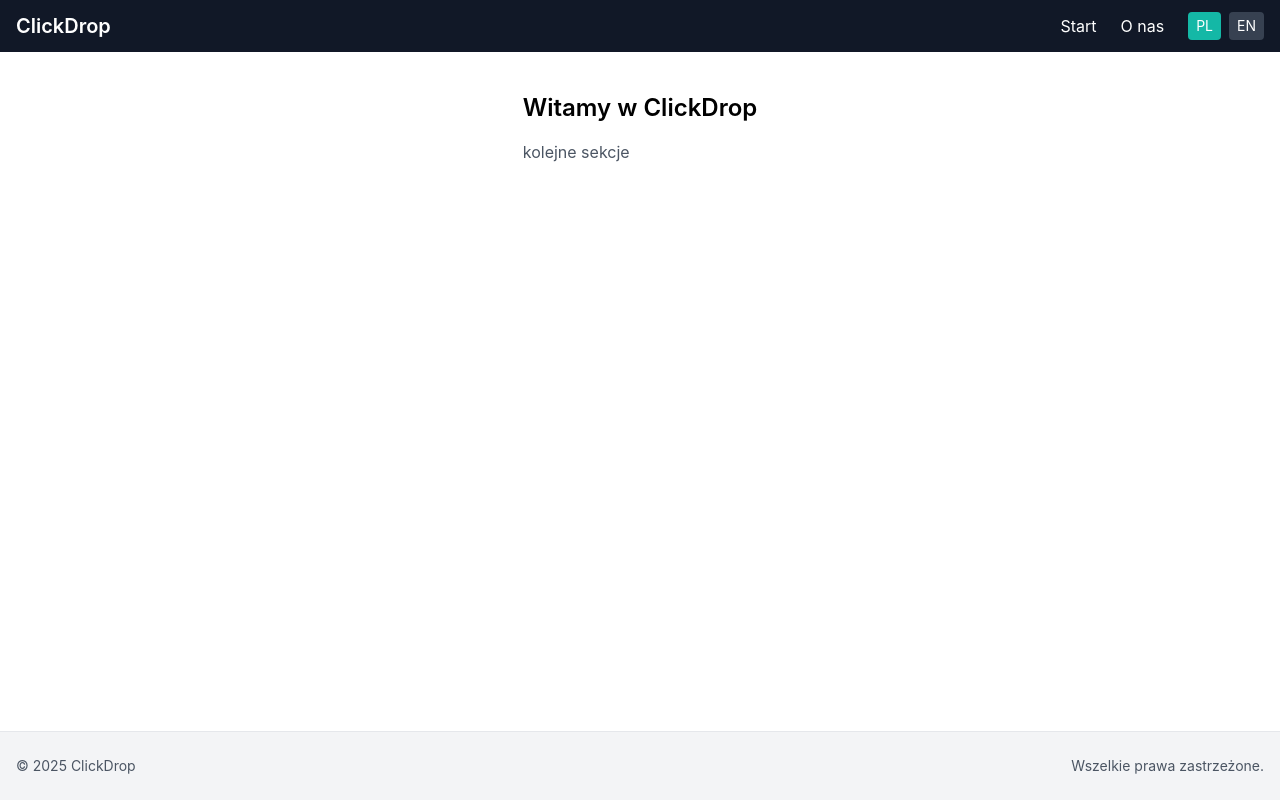
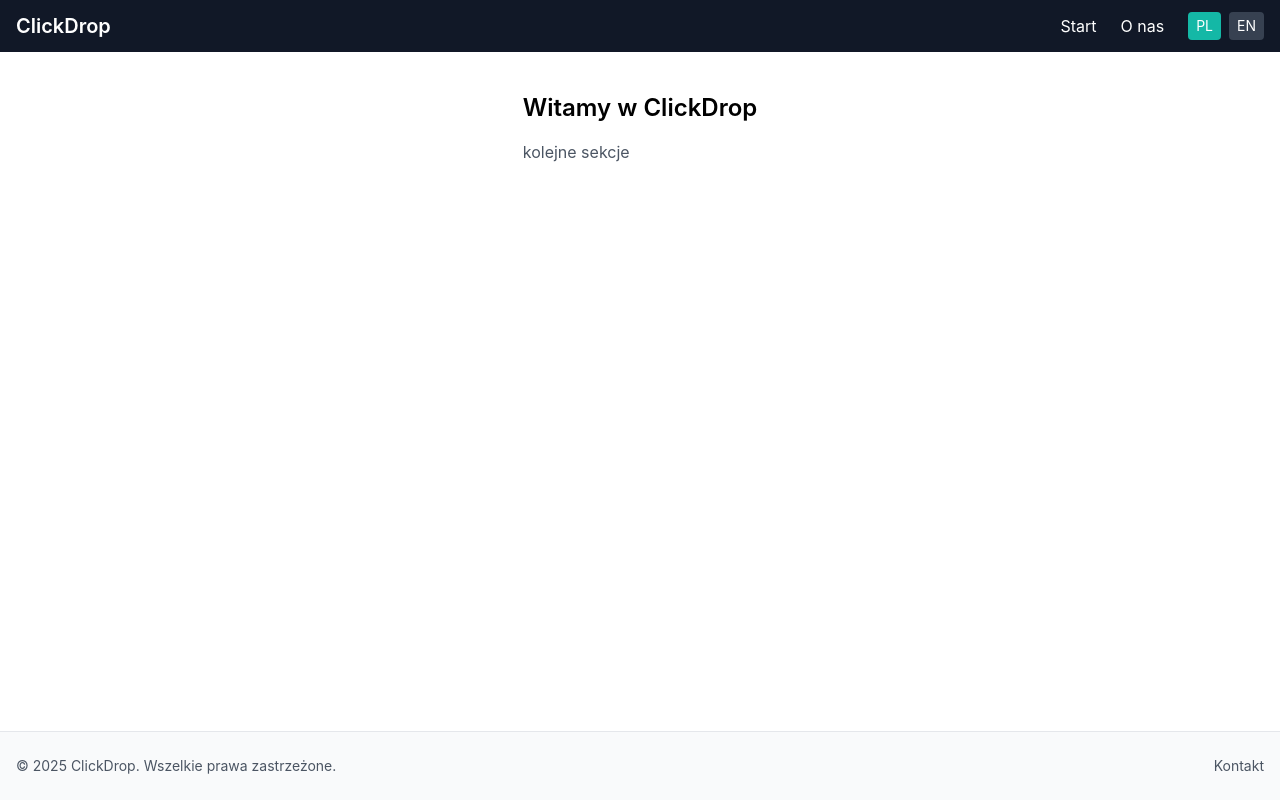
Before and after one commit to Kam9521/ClickDropFrontend, a React (Create React App) app: page / in a window 1280 px wide. Built offline with nearby package versions, Linux system fonts and the light colour scheme.

Commit message:
feat: add footer with copyright and contact link

```diff
--- a/src/components/Footer.js
+++ b/src/components/Footer.js
@@ -4,12 +4,17 @@ export default function Footer() {
   const { t } = useTranslation();
 
   return (
-    <footer className="bg-gray-100 border-t">
-      <div className="max-w-screen-xl mx-auto px-4 py-6 text-sm text-gray-600 flex items-center justify-between">
-        <span>
-          © {new Date().getFullYear()} {t("app_title")}
-        </span>
-        <span>{t("footer_text")}</span>
+    <footer className="mt-auto border-t border-gray-200 bg-gray-50">
+      <div className="max-w-screen-xl mx-auto px-4 py-6 text-sm text-gray-600 flex flex-col gap-2 sm:flex-row sm:items-center sm:justify-between">
+        <p className="text-gray-600">
+          &copy; {new Date().getFullYear()} ClickDrop. {t("footer.rights")}
+        </p>
+
+        <nav aria-label={t("footer.navLabel")} className="flex gap-4">
+          <a href="/contact" className="hover:text-teal-600">
+            {t("footer.contact")}
+          </a>
+        </nav>
       </div>
     </footer>
   );
--- a/src/i18n.js
+++ b/src/i18n.js
@@ -7,8 +7,14 @@ const resources = {
       app_title: "ClickDrop",
       nav_home: "Home",
       nav_about: "About",
-      footer_text: "All rights reserved.",
+      nav_register: "Register",
+      nav_login: "Login",
       welcome: "Welcome to ClickDrop",
+      footer: {
+        rights: "All rights reserved.",
+        contact: "Contact",
+        navLabel: "Footer navigation",
+      },
     },
   },
   pl: {
@@ -16,8 +22,14 @@ const resources = {
       app_title: "ClickDrop",
       nav_home: "Start",
       nav_about: "O nas",
-      footer_text: "Wszelkie prawa zastrzeżone.",
+      nav_register: "Rejestracja",
+      nav_login: "Logowanie",
       welcome: "Witamy w ClickDrop",
+      footer: {
+        rights: "Wszelkie prawa zastrzeżone.",
+        contact: "Kontakt",
+        navLabel: "Nawigacja w stopce",
+      },
     },
   },
 };
```
